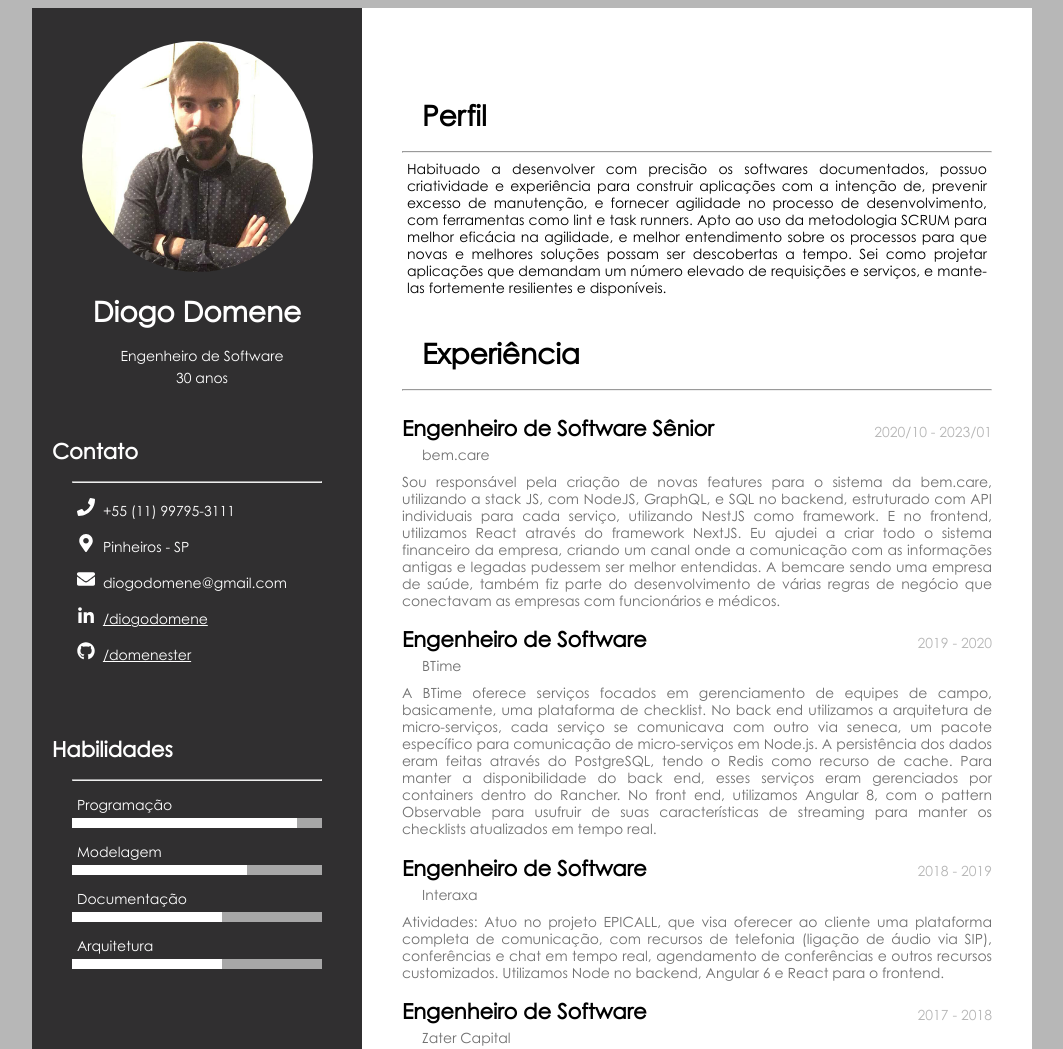
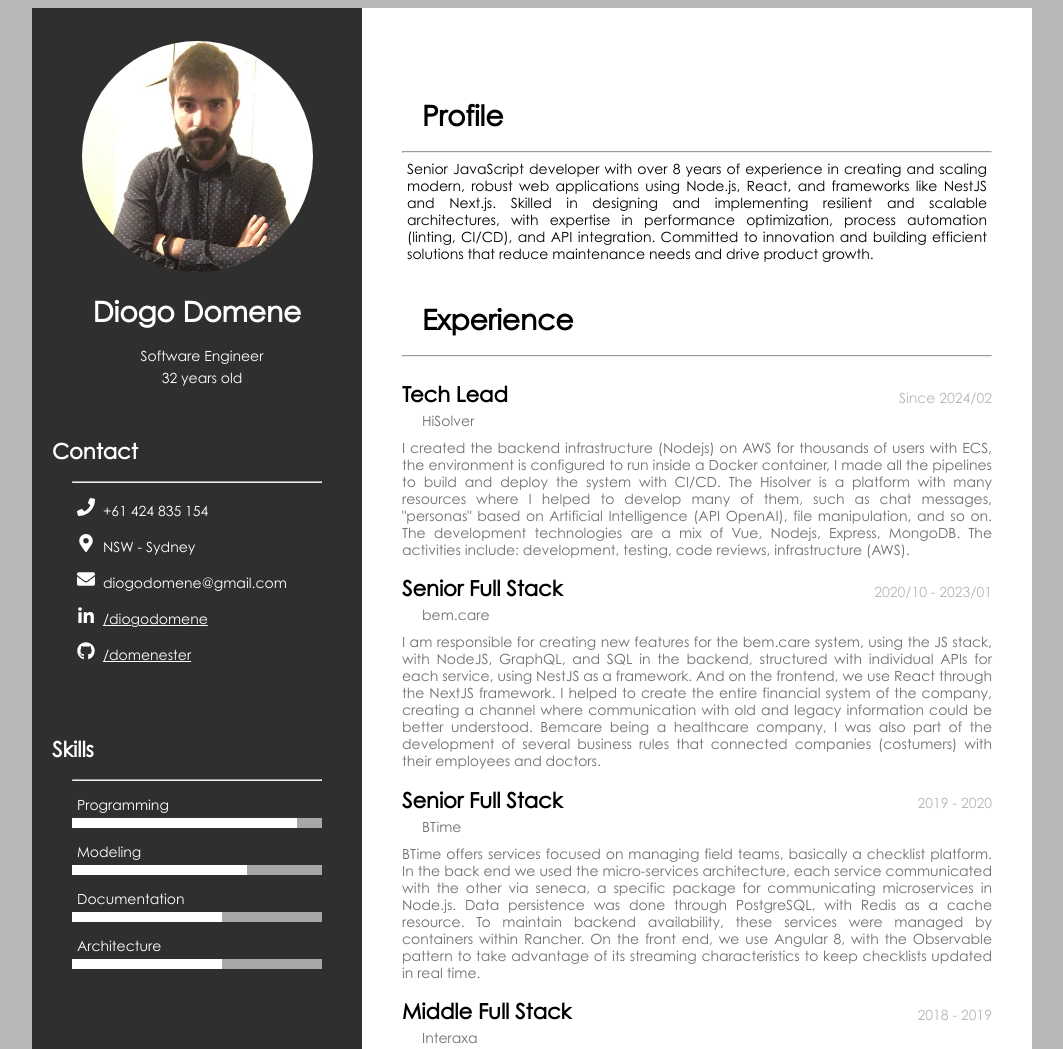
Before and after one commit to domenester/domenester.github.io, a website: page index.html in a window 1280 px wide. Shown: the top 1049 px of the page, without its empty margins (108-1171 px from the left). Drawn offline with Linux system fonts and the light colour scheme.

Commit message:
Adding hisolver exp

```diff
--- a/index.html
+++ b/index.html
@@ -19,7 +19,7 @@
         <div class="description">
           <h1 class="row"> Diogo Domene </h1>
           <label name="occupation" class="row"> Engenheiro de Software </label>
-          <label name="age" class="row"> 30 anos </label>
+          <label name="age" class="row"> 32 anos </label>
         </div>
         <div class="fiter">
           <div class="contact personal-box">
@@ -29,12 +29,12 @@
               <label>
                 <img src="images/phone-solid.svg" />
                 <label name="phone" class="only-print">Telefone:</label>
-                <span>+55 (11) 99795-3111</span>
+                <span name="phoneNumber">+55 (11) 99795-3111</span>
               </label>
               <label>
                 <img src="images/map-marker-alt-solid.svg" />
                 <label name="address" class="only-print">Endereço: </label>
-                <span>Pinheiros - SP</span>
+                <span name="addressValue">Pinheiros - SP</span>
               </label>
               <label>
                 <img src="images/envelope-solid.svg" />
@@ -96,6 +96,16 @@
         <div class="professional-box">
           <h1 name="experience"> Experiência </h1>
           <hr>
+          <div class="professional-itens">
+            <div class="item-content">
+              <h2 name="occupation8">Tech Lead</h2>
+              <label>HiSolver</label>
+            </div>
+            <section name="lastJobDate">2024/02</section>
+          </div>
+          <div name="exp8" class="professional-description">
+            Criei a infraestrutura do backend (Nodejs) na AWS para milhares de usuários com ECS, o ambiente está configurado para rodar dentro de um contêiner Docker, fiz todos os pipelines para construir e implantar o sistema com CI/CD. A Hisolver é uma plataforma com muitos recursos onde ajudei a desenvolver muitos deles, como mensagens de chat, "personas" baseadas em Inteligência Artificial (API OpenAI), manipução de arquivos e assim por diante. As tecnologias de desenvolvimento é uma mistura de Vue, Nodejs, Express, MongoDB. As atividades incluem: desenvolvimento, teste, revisões de código, infraestrutura (AWS).
+          </div>
           <div class="professional-itens">
             <div class="item-content">
               <h2 name="occupation7">Engenheiro de Software Sênior</h2>
@@ -310,15 +320,21 @@
                   </div>
                 </div>
                 <div class="techs-item">
-                  <label> Redux </label>
+                  <label> State Management </label>
                   <div class="bar-back-dark">
-                    <div class="bar-front-dark" style="width: 80%;"></div>
+                    <div class="bar-front-dark" style="width: 70%;"></div>
                   </div>
                 </div>
                 <div class="techs-item">
                   <label> NextJS </label>
                   <div class="bar-back-dark">
                     <div class="bar-front-dark" style="width: 80%;"></div>
+                  </div>
+                </div>
+                <div class="techs-item">
+                  <label> Vue </label>
+                  <div class="bar-back-dark">
+                    <div class="bar-front-dark" style="width: 60%;"></div>
                   </div>
                 </div>
             </div>
@@ -340,6 +356,9 @@
               <div class="techs-item">
                 <label> Bucket S3 </label>
               </div>
+              <div class="techs-item">
+                <label> ECS </label>
+              </div>
           </div>
           </div>
         </div>
@@ -353,6 +372,13 @@
             </div>
             <section name="advanced">Avançado</section>
           </div>
+          <div class="professional-itens">
+            <div class="item-content">
+              <h2 name="portuguese"> Português </h2>
+              <label name="native">Nativo</label>
+            </div>
+            <section name="native">Nativo</section>
+          </div>
         </div>
       </div>
     </div>
--- a/scripts/en.js
+++ b/scripts/en.js
@@ -2,24 +2,23 @@
   window.langs = window.langs || {}
   window.langs.en = {
     occupation: 'Software Engineer',
-    age: '30 years old',
+    age: '32 years old',
     contact: 'Contact',
     phone: 'Phone: ',
+    phoneNumber: '+61 424 835 154',
     address: 'Address: ',
+    addressValue: 'NSW - Sydney',
     skills: 'Skills',
     programming: 'Programming',
     modeling: 'Modeling',
     documentation: 'Documentation',
     architecture: 'Architecture',
     profile: 'Profile',
-    profileDescription: `I know how accurately developing documented software,
-    I have the creativity and experience to build applications with the intention of,
-    prevent over-maintenance, and provide agility in the development process,
-    with tools like lint and task runners. Able to use the SCRUM methodology to improve
-    effectiveness in agility, and better understanding of the processes so that new and better
-    solutions can be discovered in time. I know how to design applications that requires a
- lot of requests, and keep them highly resilient and available.`,
+    lastJobDate: 'Since 2024/02',
+    profileDescription: `Senior JavaScript developer with over 8 years of experience in creating and scaling modern, robust web applications using Node.js, React, and frameworks like NestJS and Next.js. Skilled in designing and implementing resilient and scalable architectures, with expertise in performance optimization, process automation (linting, CI/CD), and API integration. Committed to innovation and building efficient solutions that reduce maintenance needs and drive product growth.`,
     experience: 'Experience',
+    occupation8: 'Tech Lead',
+    exp8: `I created the backend infrastructure (Nodejs) on AWS for thousands of users with ECS, the environment is configured to run inside a Docker container, I made all the pipelines to build and deploy the system with CI/CD. The Hisolver is a platform with many resources where I helped to develop many of them, such as chat messages, "personas" based on Artificial Intelligence (API OpenAI), file manipulation, and so on. The development technologies are a mix of Vue, Nodejs, Express, MongoDB. The activities include: development, testing, code reviews, infrastructure (AWS).`,
     occupation7: 'Senior Full Stack',
     exp7: `I am responsible for creating new features for the bem.care system, using the JS stack, with NodeJS, GraphQL, and SQL in the backend, structured with individual APIs for each service, using NestJS as a framework. And on the frontend, we use React through the NextJS framework.
      I helped to create the entire financial system of the company, creating a channel where communication with old and legacy information could be better understood. Bemcare being a healthcare company, I was also part of the development of several business rules that connected companies (costumers) with their employees and doctors.`,
@@ -64,6 +63,8 @@
     techs: 'Technology',
     languages: 'Language',
     english: 'English',
-    advanced: 'Advanced'
+    advanced: 'Advanced',
+    native: 'Native',
+    portuguese: 'Portuguese'
   }
 })()
--- a/scripts/index.js
+++ b/scripts/index.js
@@ -7,7 +7,7 @@ function loadContent () {
 
 function getLang () {
   var lang = window.location.search.split('=')[1]
-  if (!lang || !['pt', 'en'].includes(lang)) return 'pt'
+  if (!lang || !['pt', 'en'].includes(lang)) return 'en'
   return lang
 }
 
--- a/scripts/pt-br.js
+++ b/scripts/pt-br.js
@@ -2,24 +2,28 @@
   window.langs = window.langs || {}
   window.langs.pt = {
     occupation: 'Engenheiro de Software',
-    age: '30 anos',
+    age: '32 anos',
     contact: 'Contato',
     phone: 'Telefone: ',
+    phoneNumber: '+55 (11) 99795-3111',
     address: 'Endereço: ',
+    addressValue: 'SP - Pinheiros',
     skills: 'Habilidades',
     programming: 'Programação',
     modeling: 'Modelagem',
     documentation: 'Documentação',
     architecture: 'Arquitetura',
     profile: 'Perfil',
-    profileDescription: `Habituado a desenvolver com precisão os softwares documentados,
-    possuo criatividade e experiência para construir aplicações com a intenção de,
-    prevenir excesso de manutenção, e fornecer agilidade no processo de desenvolvimento,
-    com ferramentas como lint e task runners. Apto ao uso da metodologia SCRUM para melhor
-    eficácia na agilidade, e melhor entendimento sobre os processos para que novas e melhores
-    soluções possam ser descobertas a tempo. Sei como projetar aplicações que demandam um número
-    elevado de requisições e serviços, e mante-las fortemente resilientes e disponíveis.`,
+    lastJobDate: 'Desde 2024/02',
+    profileDescription: `Desenvolvedor JavaScript sênior com mais de 8 anos de experiência em criar e escalar aplicações web modernas e robustas, utilizando Node.js, React, e frameworks como NestJS e Next.js. Hábil em projetar e implementar arquiteturas resilientes e escaláveis, com expertise na otimização de performance, automação de processos (linting, CI/CD) e integração de APIs. Comprometido com a inovação e a criação de soluções eficientes que reduzem a necessidade de manutenção e impulsionam o crescimento do produto.`,
     experience: 'Experiência',
+    occupation8: 'Tech Lead',
+    exp8: `Criei a infraestrutura do backend (Nodejs) na AWS para milhares de usuários com ECS, o ambiente está configurado para rodar dentro de um contêiner Docker, fiz todos os pipelines para construir e implantar o sistema com CI/CD. A Hisolver é uma plataforma com muitos recursos onde ajudei a desenvolver muitos deles, como mensagens de chat, "personas" baseadas em Inteligência Artificial (API OpenAI), manipução de arquivos e assim por diante. As tecnologias de desenvolvimento é uma mistura de Vue, Nodejs, Express, MongoDB. As atividades incluem: desenvolvimento, teste, revisões de código, infraestrutura (AWS).`,
+    occupation7: 'Engenheiro de Software Sênior',
+    exp7: `Sou responsável pela criação de novas features para o sistema da bem.care, utilizando a stack JS,
+    com NodeJS, GraphQL, e SQL no backend, estruturado com API individuais para cada serviço, utilizando NestJS
+    como framework. E no frontend, utilizamos React através do framework NextJS.
+    Eu ajudei a criar todo o sistema financeiro da empresa, criando um canal onde a comunicação com as informações antigas e legadas  pudessem ser melhor entendidas. A bemcare sendo uma empresa de saúde, também fiz parte do desenvolvimento de várias regras de negócio que conectavam as empresas com funcionários e médicos.`,
     occupation6: 'Engenheiro de Software',
     exp6: `A BTime oferece serviços focados em gerenciamento de equipes de campo, basicamente, uma
     plataforma de checklist.
@@ -61,6 +65,8 @@
     techs: 'Tecnologias',
     languages: 'Linguas',
     english: 'Inglês',
-    advanced: 'Avançado'
+    advanced: 'Avançado',
+    native: 'Nativo',
+    portuguese: 'Português'
   }
 })()
```
Also changed, not shown: 1 other file.
